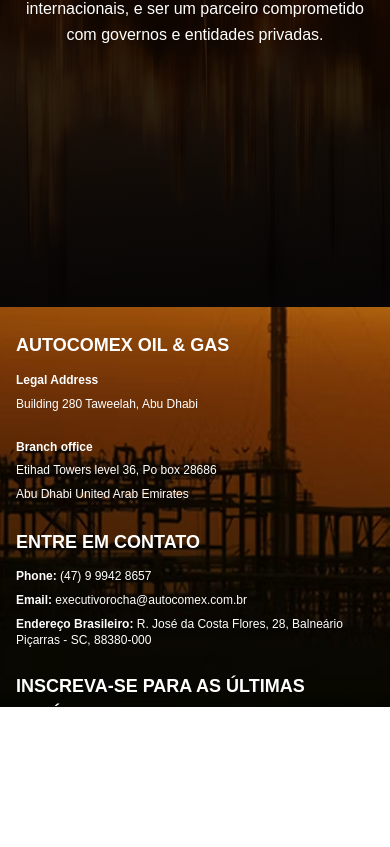
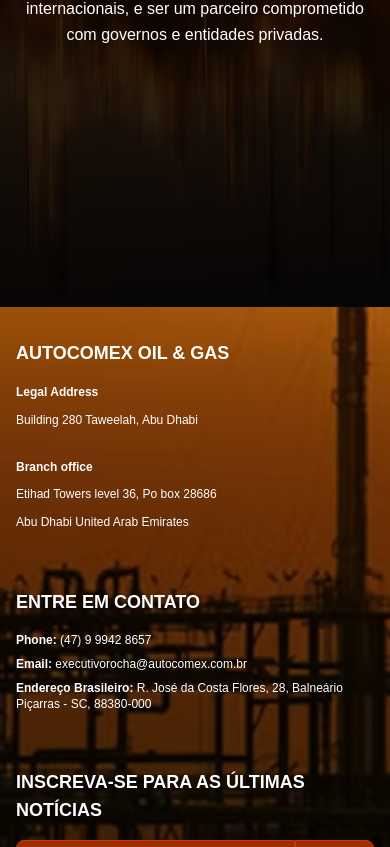
Before and after one commit to GabrielSRocha1/autocomex, a Next.js app: page / in a window 390 px wide. Shown: the part 11153-12000 px from the top of the page. Before the commit the page ends 11860 px from the top, so only its background shows below. Built offline with nearby package versions, Linux system fonts and the light colour scheme.

Commit message:
Add files via upload

```diff
--- a/src/app/page.tsx
+++ b/src/app/page.tsx
@@ -559,7 +559,7 @@
       </section>
 
       {/* Footer Section */}
-      <footer className="relative bg-gradient-to-b from-orange-900 via-gray-900 to-black text-white h-[400px] overflow-hidden">
+      <footer className="relative bg-gradient-to-b from-orange-900 via-gray-900 to-black text-white min-h-[500px] sm:min-h-[400px] overflow-hidden">
         <div className="absolute inset-0">
           <div className="absolute inset-0 bg-black bg-opacity-40"></div>
           <div
@@ -575,16 +575,16 @@
           </div>
         </div>
 
-        <div className="relative z-10 h-full flex flex-col">
+        <div className="relative z-10 min-h-full flex flex-col">
           {/* Top Section - Three Columns */}
-          <div className="max-w-7xl mx-auto px-4 sm:px-6 py-6 sm:py-8 flex-1">
-            <div className="grid grid-cols-1 sm:grid-cols-2 lg:grid-cols-3 gap-6 sm:gap-8 h-full">
+          <div className="max-w-7xl mx-auto px-4 sm:px-6 py-8 sm:py-8 flex-1">
+            <div className="grid grid-cols-1 sm:grid-cols-2 lg:grid-cols-3 gap-8 sm:gap-8 min-h-full">
               {/* Left Column - Company Info */}
-              <div className="flex flex-col justify-center">
-                <h3 className="text-lg sm:text-xl font-bold text-white mb-3 sm:mb-4 uppercase">
+              <div className="flex flex-col justify-start sm:justify-center mb-6 sm:mb-0">
+                <h3 className="text-lg sm:text-xl font-bold text-white mb-4 sm:mb-4 uppercase">
                   AUTOCOMEX OIL & GAS
                 </h3>
-                <div className="text-white text-xs leading-relaxed space-y-1">
+                <div className="text-white text-xs leading-relaxed space-y-2">
                   <p><strong>Legal Address</strong></p>
                   <p>Building 280 Taweelah, Abu Dhabi</p>
                   <br />
@@ -595,8 +595,8 @@
               </div>
 
               {/* Middle Column - Contact Info */}
-              <div className="flex flex-col justify-center">
-                <h3 className="text-lg sm:text-xl font-bold text-white mb-3 sm:mb-4 uppercase">
+              <div className="flex flex-col justify-start sm:justify-center mb-6 sm:mb-0">
+                <h3 className="text-lg sm:text-xl font-bold text-white mb-4 sm:mb-4 uppercase">
                   ENTRE EM CONTATO
                 </h3>
                 <div className="text-white text-xs space-y-2">
@@ -607,11 +607,11 @@
               </div>
 
               {/* Right Column - Newsletter */}
-              <div className="flex flex-col justify-center sm:col-span-2 lg:col-span-1">
-                <h3 className="text-lg sm:text-xl font-bold text-white mb-3 sm:mb-4 uppercase">
+              <div className="flex flex-col justify-start sm:justify-center sm:col-span-2 lg:col-span-1">
+                <h3 className="text-lg sm:text-xl font-bold text-white mb-4 sm:mb-4 uppercase">
                   INSCREVA-SE PARA AS ÚLTIMAS NOTÍCIAS
                 </h3>
-                <div className="space-y-2">
+                <div className="space-y-3">
                   <div className="flex">
                     <input
                       type="email"
@@ -629,10 +629,10 @@
           </div>
 
           {/* Bottom Section - Navigation and Copyright */}
-          <div className="border-t border-gray-700 py-3 sm:py-4">
+          <div className="border-t border-gray-700 py-4 sm:py-4 mt-auto">
             <div className="max-w-7xl mx-auto px-4 sm:px-6">
               {/* Navigation Links */}
-              <div className="flex flex-wrap justify-center gap-3 sm:gap-6 mb-2 sm:mb-3">
+              <div className="flex flex-wrap justify-center gap-3 sm:gap-6 mb-4 sm:mb-3">
                 <a href="#" className="text-blue-400 hover:text-blue-300 transition-colors font-semibold uppercase text-xs sm:text-sm">
                   INÍCIO
                 </a>
@@ -651,7 +651,7 @@
               </div>
 
               {/* Copyright */}
-              <div className="text-center">
+              <div className="text-center pb-4 sm:pb-0">
                 <p className="text-white text-xs">
                   ©2020 by AutoComex oil & gas.
                 </p>
```
